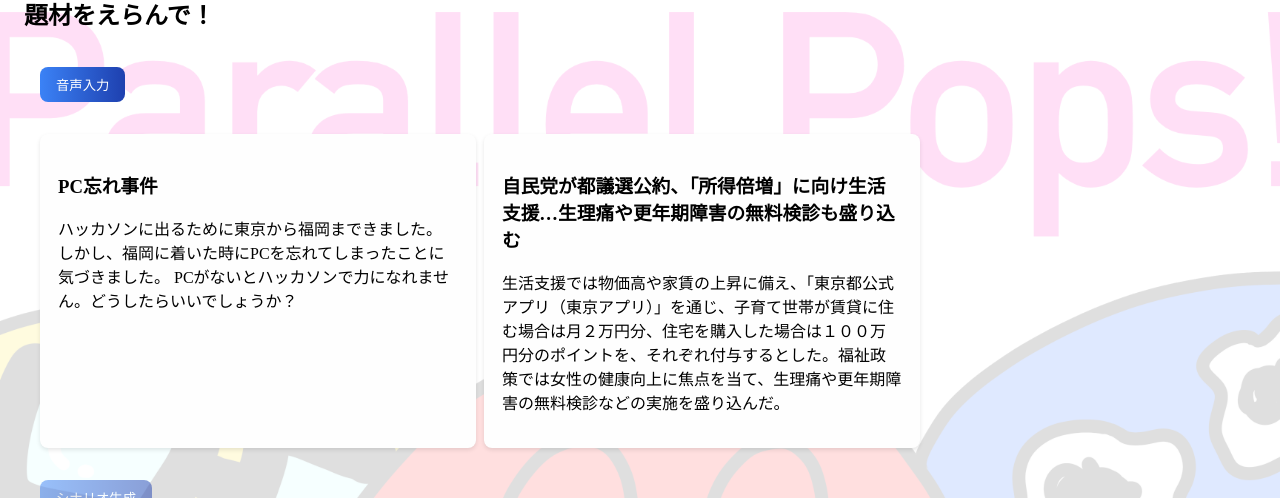
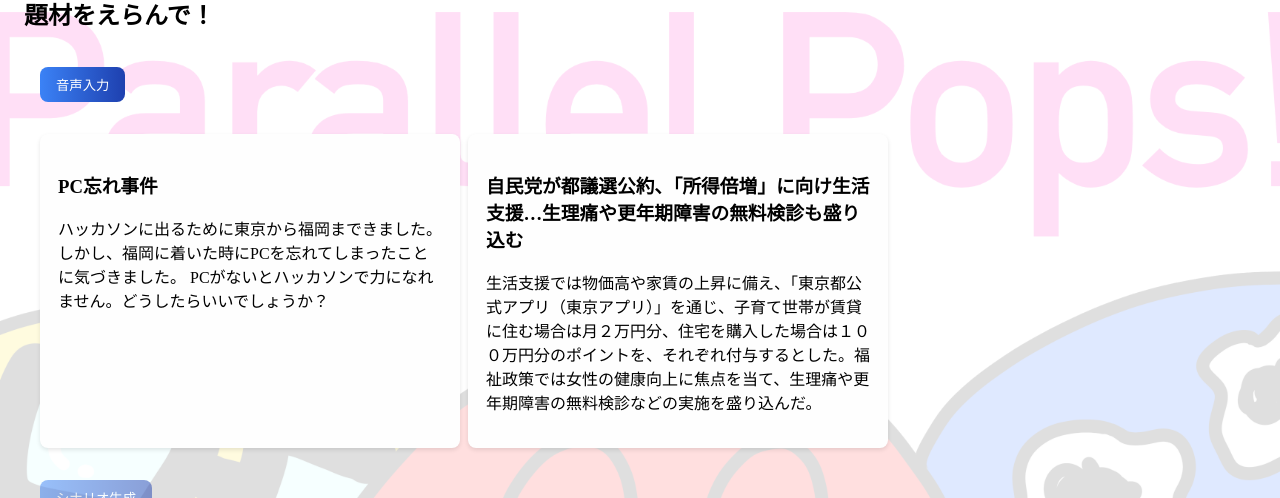
Before and after one commit to mentai-park/parallel-pops, a Next.js app: page / in a window 1280 px wide. Shown: the part 139-637 px from the top of the page. Built offline with nearby package versions, Linux system fonts and the light colour scheme; no server answers.

Commit message:
Fix card size

```diff
--- a/components/elements/card.tsx
+++ b/components/elements/card.tsx
@@ -20,10 +20,10 @@ export const Card: FC<CardProps> = ({
         borderRadius: ".5rem",
         boxShadow: "0 2px 4px rgba(0, 0, 0, 0.1)",
         padding: "1rem",
-        width: "33.33%",
         border: selected ? "2px solid #0070f3" : "2px solid transparent",
         cursor: "pointer",
         transition: "border 0.2s ease-in-out",
+        maxWidth: "24rem",
       }}
       {...props}
     >
```
